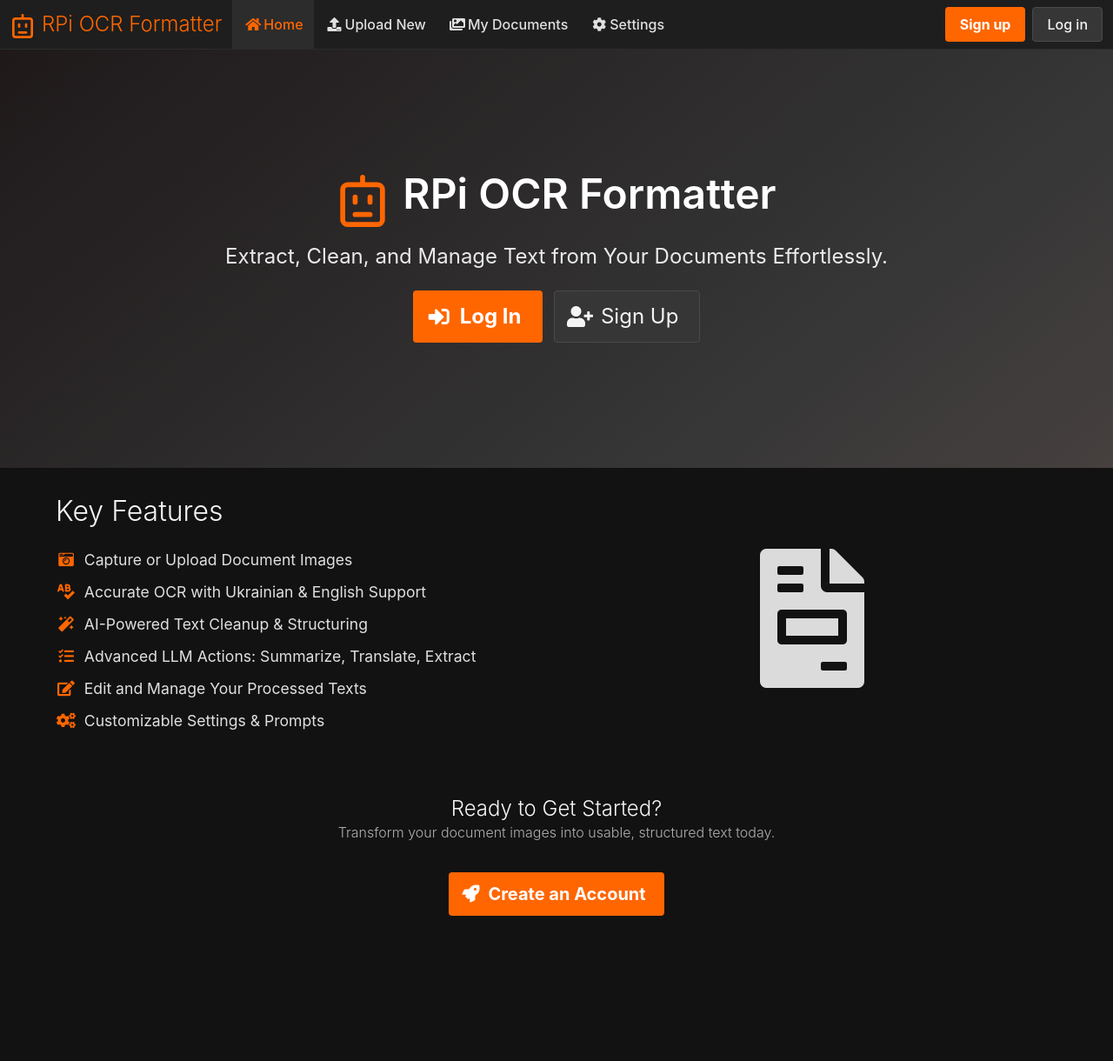
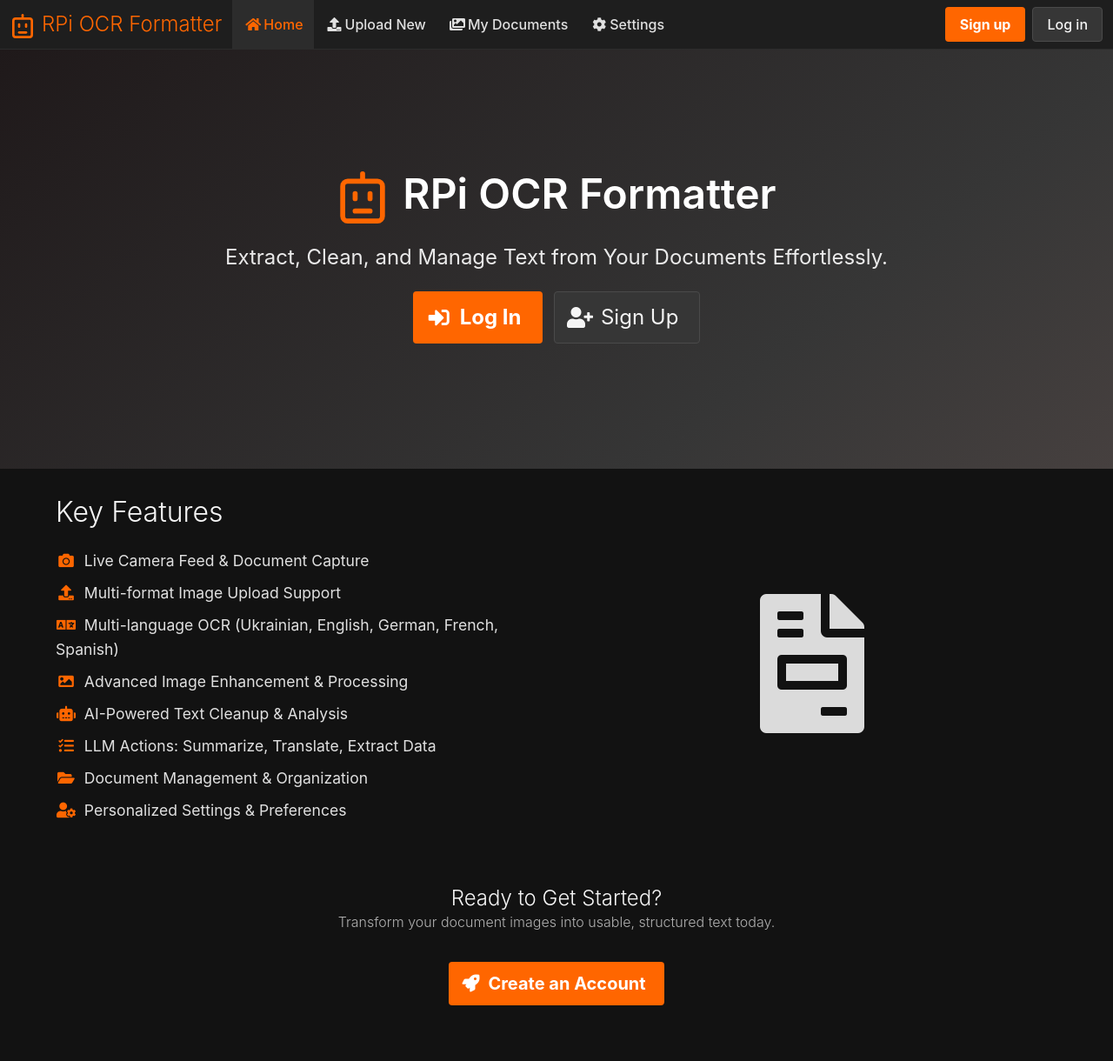
Before and after one commit to MUGnifisent/rpi_photodoc, a Flask app: page / in a window 1280 px wide. Shown: the whole page at 87% size. Before the commit the page ends 1053 px from the top, so only its background shows below. Run offline with Flask 3, Linux system fonts and the light colour scheme.

Commit message:
Update main page features, fix button consistency, enhance upload UI with loading states

```diff
--- a/static/style.css
+++ b/static/style.css
@@ -37,7 +37,7 @@ main[role="main"] {
     color: #ffffff;
 }
 .button.is-link:hover, .button.is-link:focus {
-    background-color: #ff8c1a;
+    background-color: #e65c00; /* Consistent darker orange on hover */
     color: #ffffff;
 }
 
--- a/templates/index.html
+++ b/templates/index.html
@@ -10,7 +10,7 @@
     <div class="hero-body">
         <div class="container has-text-centered">
             <h1 class="title is-1">
-                <img src="{{ url_for('static', filename='logo.svg') }}" alt="Robot" style="width: 60px; height: 60px; margin-right: 1rem; vertical-align: top; transform: translateY(5px);">RPi OCR Formatter
+                <img src="{{ url_for('static', filename='logo.svg') }}" alt="Robot" style="width: 60px; height: 60px; margin-right: 1rem; vertical-align: middle;">RPi OCR Formatter
             </h1>
             <p class="subtitle is-4 mt-4">
                 Extract, Clean, and Manage Text from Your Documents Effortlessly.
@@ -42,12 +42,14 @@
             <div class="column">
                 <h2 class="title is-3">Key Features</h2>
                 <ul class="feature-list">
-                    <li><span class="icon"><i class="fas fa-camera-retro"></i></span>Capture or Upload Document Images</li>
-                    <li><span class="icon"><i class="fas fa-spell-check"></i></span>Accurate OCR with Ukrainian & English Support</li>
-                    <li><span class="icon"><i class="fas fa-magic"></i></span>AI-Powered Text Cleanup & Structuring</li>
-                    <li><span class="icon"><i class="fas fa-tasks"></i></span>Advanced LLM Actions: Summarize, Translate, Extract</li>
-                    <li><span class="icon"><i class="fas fa-edit"></i></span>Edit and Manage Your Processed Texts</li>
-                    <li><span class="icon"><i class="fas fa-cogs"></i></span>Customizable Settings & Prompts</li>
+                    <li><span class="icon"><i class="fas fa-camera"></i></span>Live Camera Feed & Document Capture</li>
+                    <li><span class="icon"><i class="fas fa-upload"></i></span>Multi-format Image Upload Support</li>
+                    <li><span class="icon"><i class="fas fa-language"></i></span>Multi-language OCR (Ukrainian, English, German, French, Spanish)</li>
+                    <li><span class="icon"><i class="fas fa-image"></i></span>Advanced Image Enhancement & Processing</li>
+                    <li><span class="icon"><i class="fas fa-robot"></i></span>AI-Powered Text Cleanup & Analysis</li>
+                    <li><span class="icon"><i class="fas fa-tasks"></i></span>LLM Actions: Summarize, Translate, Extract Data</li>
+                    <li><span class="icon"><i class="fas fa-folder-open"></i></span>Document Management & Organization</li>
+                    <li><span class="icon"><i class="fas fa-user-cog"></i></span>Personalized Settings & Preferences</li>
                 </ul>
             </div>
             <div class="column has-text-centered">
--- a/templates/upload.html
+++ b/templates/upload.html
@@ -100,6 +100,12 @@
         </div>
         {% endif %}
     </div>
+
+    <!-- Upload loading overlay -->
+    <div class="upload-loading-overlay" id="upload-loading-overlay">
+        <div class="upload-spinner"></div>
+        <div class="upload-loading-text">Processing your image...</div>
+    </div>
 </section>
 {% endblock %}
 
```
Also changed, not shown: static/upload.css (+57 -2 lines), static/upload.js (+7 -1 lines).
